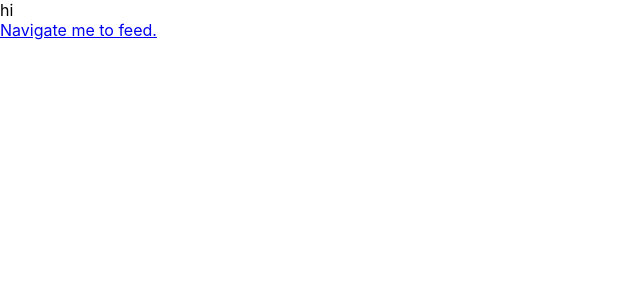
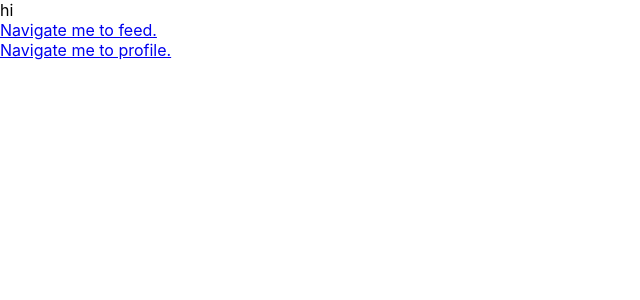
Before and after one commit to Oasis-NEU/f23-group03, a React (Create React App) app: page / in a window 1280 px wide. Shown: the top 300 px of the page, without its empty margins (0-640 px from the left). Built offline with nearby package versions, Linux system fonts and the light colour scheme.

Commit message:
Created profile page

```diff
--- a/src/App.js
+++ b/src/App.js
@@ -5,6 +5,7 @@ function App() {
     <div>
       <div>hi</div>
       <a href='/feed'>Navigate me to feed.</a>
+      <div> <a href='/profile'>Navigate me to profile.</a>  </div>
     </div>
   );
 }
--- /dev/null
+++ b/src/Profile.js
@@ -0,0 +1,7 @@
+function Profile() {
+    return (
+        <p>This is the profile page.</p>
+    )
+}
+
+export default Profile
--- a/src/index.js
+++ b/src/index.js
@@ -3,6 +3,7 @@ import ReactDOM from 'react-dom/client';
 import './index.css';
 import App from './App';
 import Feed from './Feed';
+import Profile from './Profile';
 import reportWebVitals from './reportWebVitals';
 import {
   createBrowserRouter,
@@ -17,6 +18,10 @@ const router = createBrowserRouter([
   {
     path: "/feed",
     element: <Feed />
+  },
+  {
+    path: "/profile",
+    element: <Profile />
   }
 ]);
 
```
